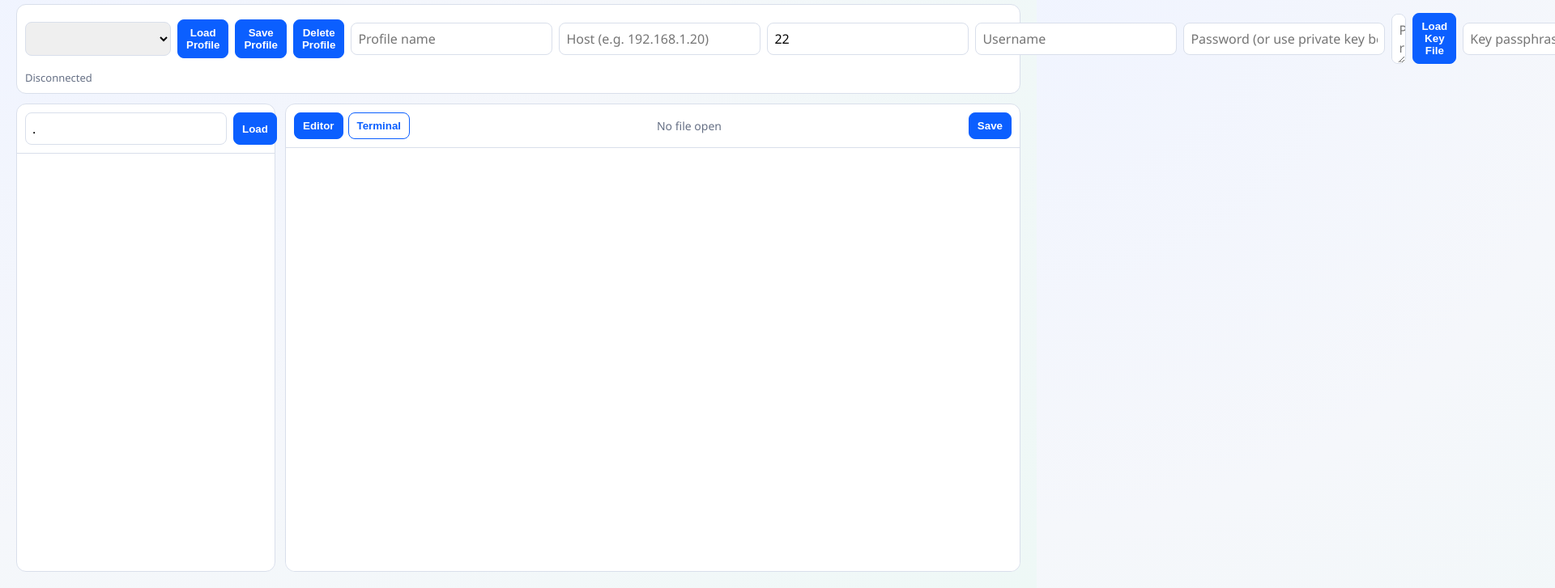
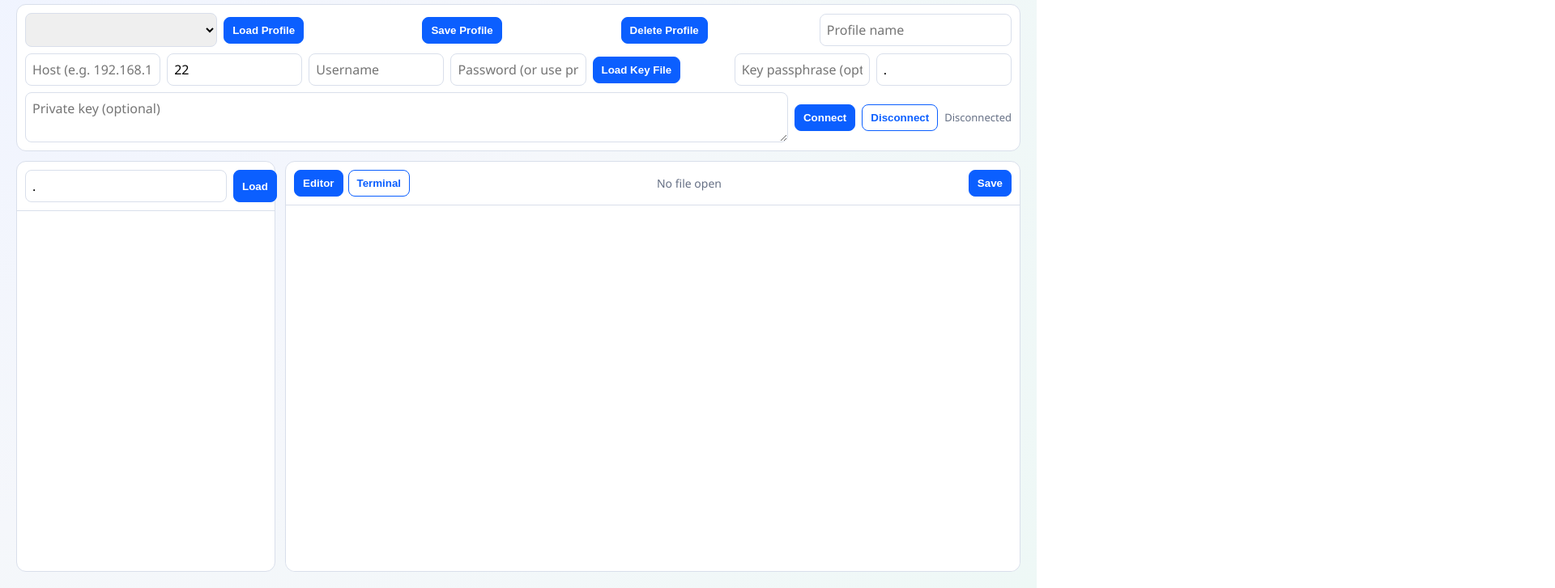
Before and after one commit to wicksense/ssh-lite-client, an Electron app: page src/renderer/index.html in a window 1280 px wide. Shown: the part 73-800 px from the top of the page at 81% size, 1920 px wide, since content can reach past the window. Drawn offline with Linux system fonts and the light colour scheme; no server answers.

Commit message:
Improve responsive connection pane and file list icons

```diff
--- a/src/renderer/index.html
+++ b/src/renderer/index.html
@@ -13,22 +13,32 @@
     </header>
 
     <section class="conn">
+      <div class="conn-row">
         <select id="profileSelect"></select>
         <button id="loadProfileBtn">Load Profile</button>
         <button id="saveProfileBtn">Save Profile</button>
         <button id="deleteProfileBtn">Delete Profile</button>
         <input id="profileName" placeholder="Profile name" />
+      </div>
+
+      <div class="conn-row">
         <input id="host" placeholder="Host (e.g. 192.168.1.20)" />
         <input id="port" placeholder="Port" value="22" />
         <input id="username" placeholder="Username" />
         <input id="password" type="password" placeholder="Password (or use private key below)" />
-      <textarea id="privateKey" placeholder="Private key (optional)"></textarea>
         <button id="pickKeyBtn">Load Key File</button>
         <input id="passphrase" type="password" placeholder="Key passphrase (optional)" />
         <input id="startPath" placeholder="Start path (e.g. /etc)" value="." />
+      </div>
+
+      <div class="conn-row conn-row-key">
+        <textarea id="privateKey" placeholder="Private key (optional)"></textarea>
+        <div class="conn-actions">
           <button id="connectBtn">Connect</button>
           <button id="disconnectBtn">Disconnect</button>
           <span id="status">Disconnected</span>
+        </div>
+      </div>
     </section>
 
     <main>
--- a/src/renderer/styles.css
+++ b/src/renderer/styles.css
@@ -41,10 +41,36 @@ header p {
   background: var(--panel);
   border: 1px solid var(--border);
   border-radius: 12px;
+  display: flex;
+  flex-direction: column;
+  gap: 8px;
+}
+
+.conn-row {
   display: grid;
-  grid-template-columns: 1fr auto auto auto 1fr 1fr 1fr 1fr 2fr auto 1fr 1fr auto auto auto;
+  grid-template-columns: repeat(auto-fit, minmax(140px, 1fr));
   gap: 8px;
   align-items: center;
+}
+
+.conn-row > * {
+  min-width: 0;
+}
+
+.conn-row-key {
+  grid-template-columns: minmax(0, 1fr) auto;
+}
+
+.conn-actions {
+  display: flex;
+  gap: 8px;
+  align-items: center;
+  justify-content: flex-end;
+}
+
+.conn button {
+  justify-self: start;
+  width: auto;
 }
 
 .conn input,
@@ -60,8 +86,8 @@ header p {
 
 .conn textarea {
   resize: vertical;
-  min-height: 36px;
-  max-height: 90px;
+  min-height: 42px;
+  max-height: 110px;
 }
 
 button {
@@ -88,12 +114,17 @@ button:hover {
 }
 
 #profileSelect {
-  min-width: 180px;
+  min-width: 0;
+}
+
+#privateKey {
+  width: 100%;
 }
 
 #status {
   color: var(--muted);
   font-size: 13px;
+  white-space: nowrap;
 }
 
 main {
@@ -144,11 +175,11 @@ aside,
 }
 
 #fileList li.dir::before {
-  content: "[DIR] ";
+  content: "📁 ";
 }
 
 #fileList li.file::before {
-  content: "[FILE] ";
+  content: "📄 ";
 }
 
 .editor-top {
@@ -224,8 +255,13 @@ aside,
 }
 
 @media (max-width: 1150px) {
-  .conn {
-    grid-template-columns: repeat(2, minmax(0, 1fr));
+  .conn-row-key {
+    grid-template-columns: 1fr;
+  }
+
+  .conn-actions {
+    justify-content: flex-start;
+    flex-wrap: wrap;
   }
 
   main {
```
Lines whose indentation alone changed are shown as unchanged.
